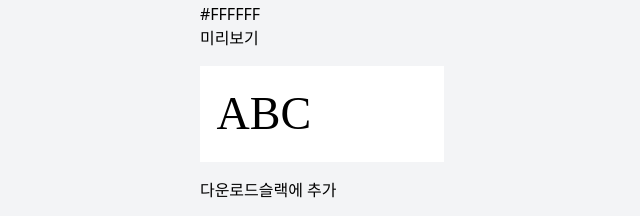
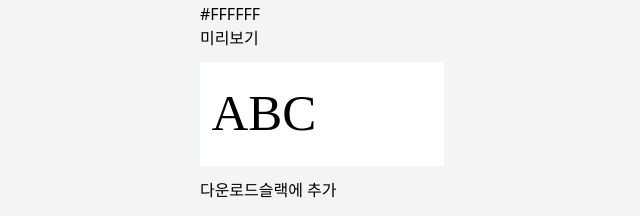
Before and after one commit to suminhong/slack-emoji-maker, a React (Vite) app: page / in a window 1280 px wide. Shown: the part 421-637 px from the top of the page, without its empty margins (318-958 px from the left). Built offline with nearby package versions, Linux system fonts and the light colour scheme; no server answers; a web font is replaced by a local one.

Commit message:
Adjust text preview sizing and improve text overflow handling

```diff
--- a/src/App.jsx
+++ b/src/App.jsx
@@ -33,7 +33,7 @@ function App() {
 
     const textElement = textRef.current;
     const containerSize = 128; // Fixed size for both preview and final image
-    const padding = 16; // Padding on all sides
+    const padding = 12; // Padding on all sides
     const availableSize = containerSize - (padding * 2);
 
     // Start with a large font size
@@ -48,10 +48,14 @@ function App() {
       fontSize = Math.floor((min + max) / 2);
       textElement.style.fontSize = `${fontSize}px`;
 
-      if (textElement.scrollWidth <= availableSize &&
-          textElement.scrollHeight <= availableSize) {
+      const isWidthOk = textElement.scrollWidth <= availableSize;
+      const isHeightOk = textElement.scrollHeight <= availableSize;
+
+      if (isWidthOk && isHeightOk) {
+        // Try a slightly larger size
         min = fontSize + 1;
       } else {
+        // Text doesn't fit, try smaller
         max = fontSize - 1;
       }
     }
@@ -249,20 +253,20 @@ function App() {
                   ref={textRef}
                   style={{
                     color,
-                    width: '96px',
-                    height: '96px',
-                    margin: '16px',
+                    width: '104px',
+                    height: '104px',
+                    margin: '12px',
                     display: 'flex',
                     alignItems: 'center',
                     justifyContent: 'center',
                     textAlign: 'center',
-                    wordBreak: 'break-word',
-                    whiteSpace: 'pre-wrap',
+                    whiteSpace: 'pre',
                     lineHeight: 1.2,
                     fontFamily: selectedFont.value,
                     fontWeight: isBold ? 'bold' : 'normal',
                     fontStyle: isItalic ? 'italic' : 'normal',
-                    textDecoration: isStrikethrough ? 'line-through' : 'none'
+                    textDecoration: isStrikethrough ? 'line-through' : 'none',
+                    overflow: 'hidden'
                   }}
                 >
                   {text || 'ABC'}
```
